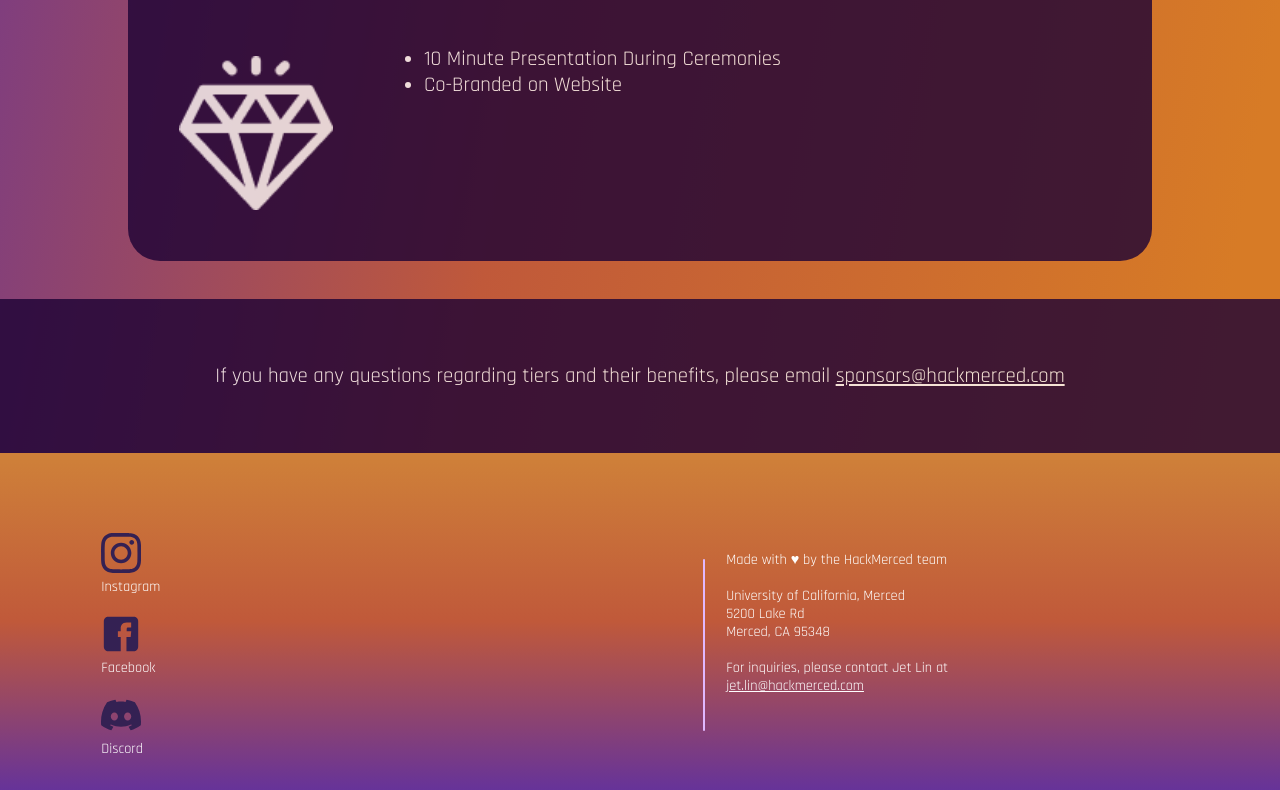
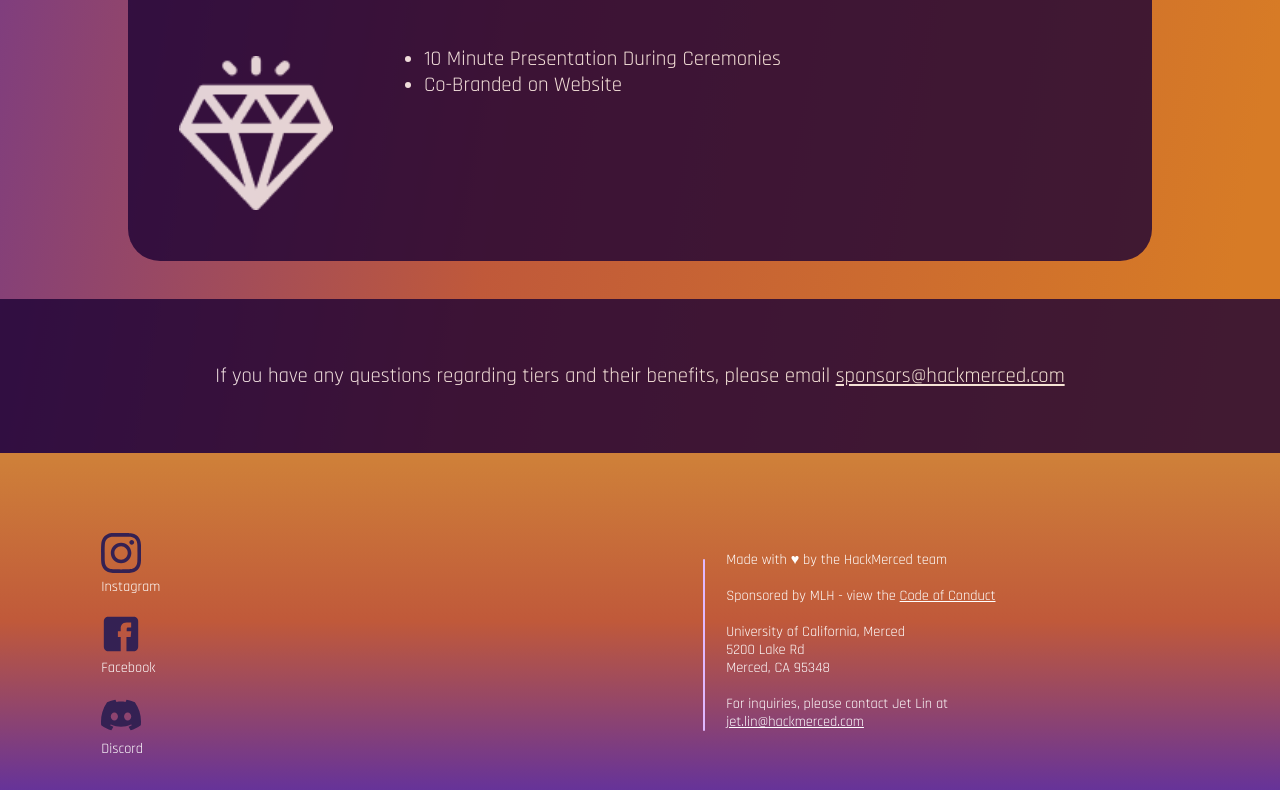
Before and after one commit to HackMerced/HackMerced-X, a React (Create React App) app: page /sponsorus in a window 1280 px wide. Shown: the part 3027-3817 px from the top of the page. Built offline with nearby package versions, Linux system fonts and the light colour scheme.

Commit message:
added MLH code of conduct

```diff
--- a/src/Components/Footer.js
+++ b/src/Components/Footer.js
@@ -22,6 +22,9 @@ function Footer() {
                 Made with &#9829; by the HackMerced team
                 <br/>
                 <br/>
+                Sponsored by MLH - view the <a href="https://github.com/MLH/mlh-policies/blob/main/code-of-conduct.md">Code of Conduct</a>
+                <br/>
+                <br/>
                 University of California, Merced
                 <br/>
                 5200 Lake Rd
```
